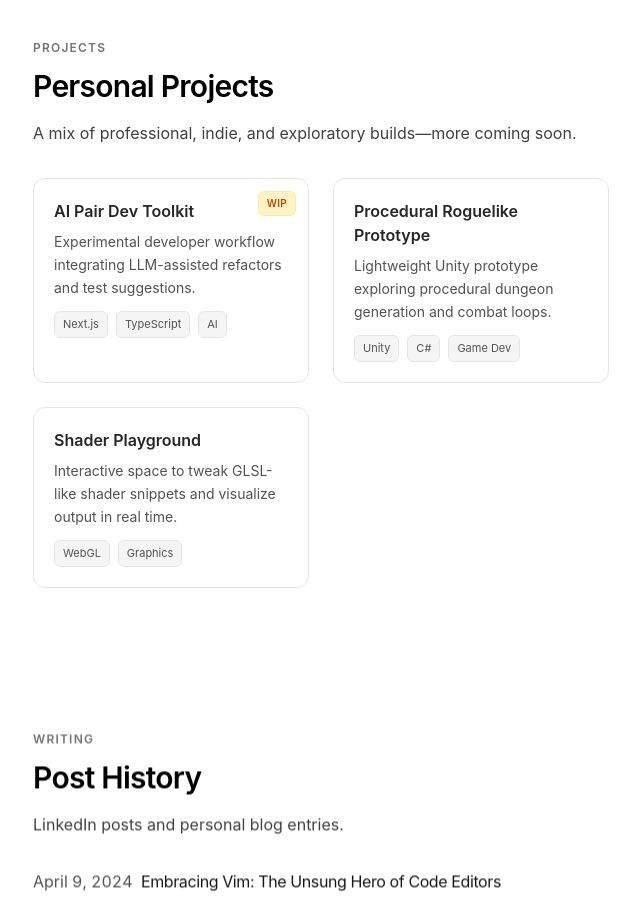
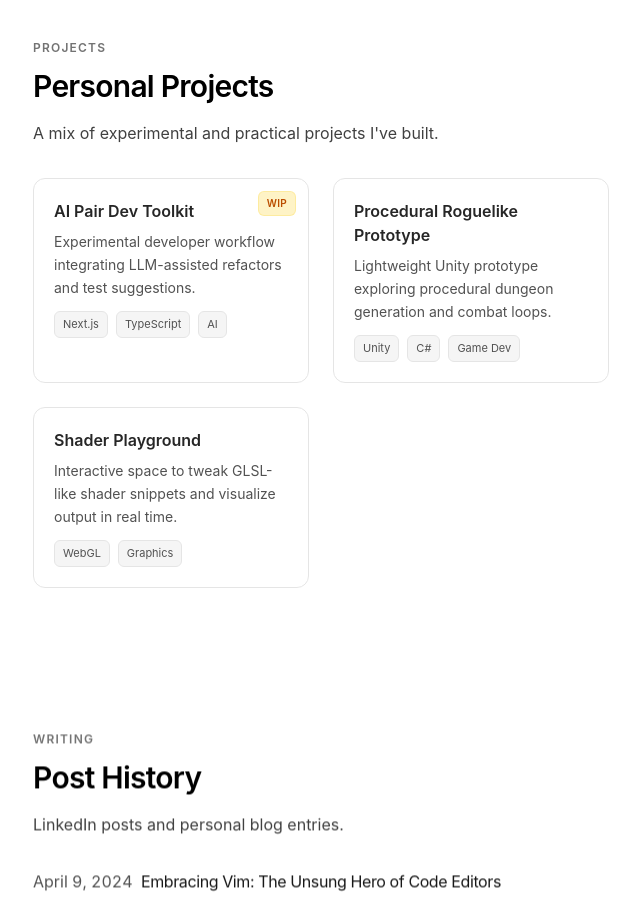
Before and after one commit to OmniAshley/portfolio-starter-kit, a Next.js app: page / in a window 1280 px wide. Shown: the part 2600-3512 px from the top of the page, without its empty margins (319-959 px from the left). Built offline with nearby package versions, Linux system fonts and the light colour scheme.

Commit message:
refactor: updated "Projects" section

```diff
--- a/app/page.tsx
+++ b/app/page.tsx
@@ -97,7 +97,7 @@ export default function Page() {
         id="projects"
         eyebrow="Projects"
         title="Personal Projects"
-        description="A mix of professional, indie, and exploratory builds—more coming soon."
+        description="A mix of experimental and practical projects I've built."
       >
         <ProjectsGrid />
       </Section>
```
